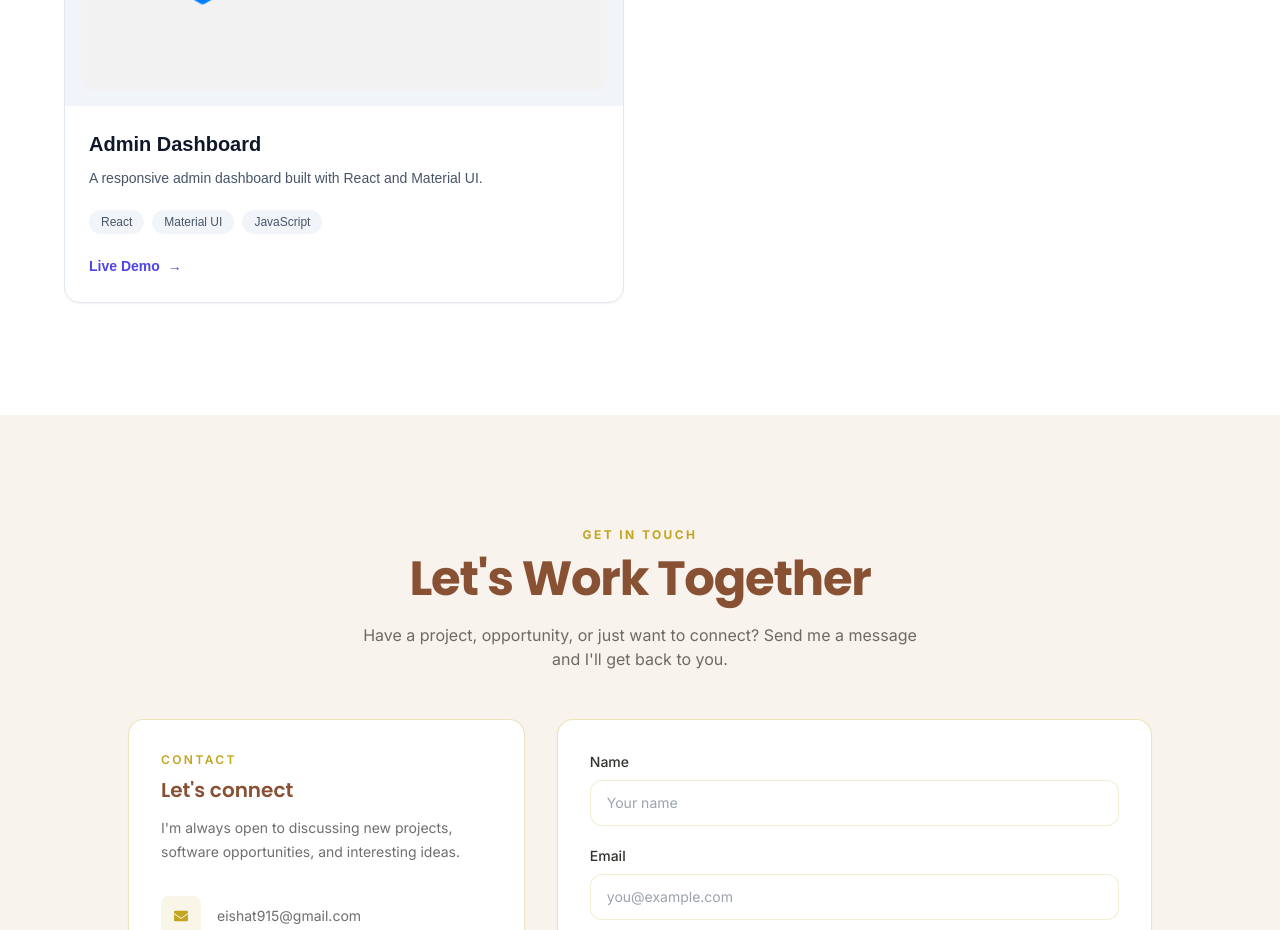
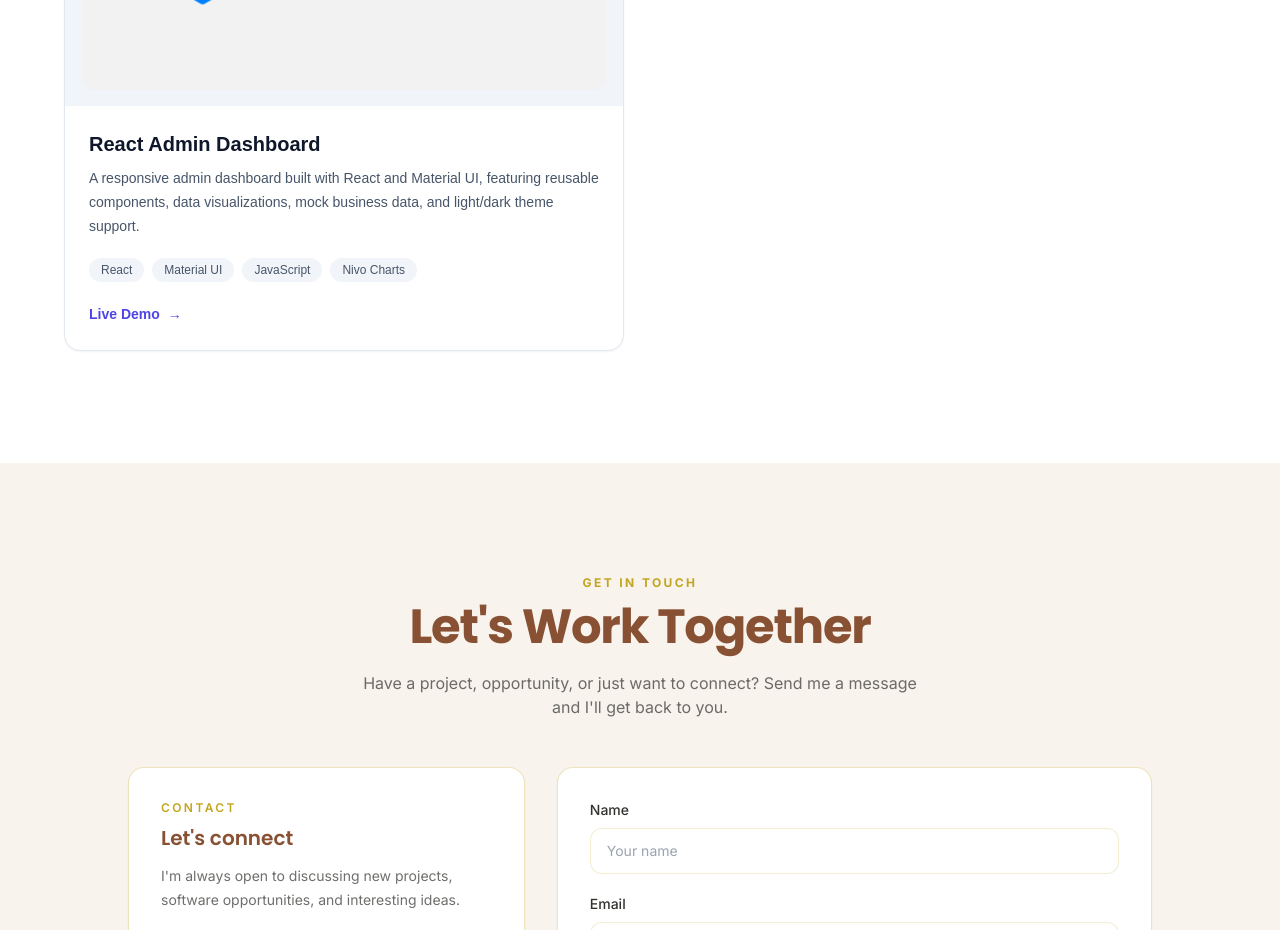
Before and after one commit to ishat005/my-portfolio, a React (Create React App) app: page / in a window 1280 px wide. Shown: the part 7060-7990 px from the top of the page. Built offline with nearby package versions, Linux system fonts and the light colour scheme.

Commit message:
added the link of deployment for admin dashboard

```diff
--- a/src/components/Projects/Projects.jsx
+++ b/src/components/Projects/Projects.jsx
@@ -44,11 +44,11 @@ const projects = [
 
   {
     image: materialUI,
-    title: "Admin Dashboard",
+    title: "React Admin Dashboard",
     description:
-      "A responsive admin dashboard built with React and Material UI.",
-    technologies: ["React", "Material UI", "JavaScript"],
-    link: "https://youtu.be/OMILrAsMneI",
+      "A responsive admin dashboard built with React and Material UI, featuring reusable components, data visualizations, mock business data, and light/dark theme support.",
+    technologies: ["React", "Material UI", "JavaScript", "Nivo Charts"],
+    link: "admin-dashboard-ui-reactapp.netlify.app",
   },
 ];
 
```
